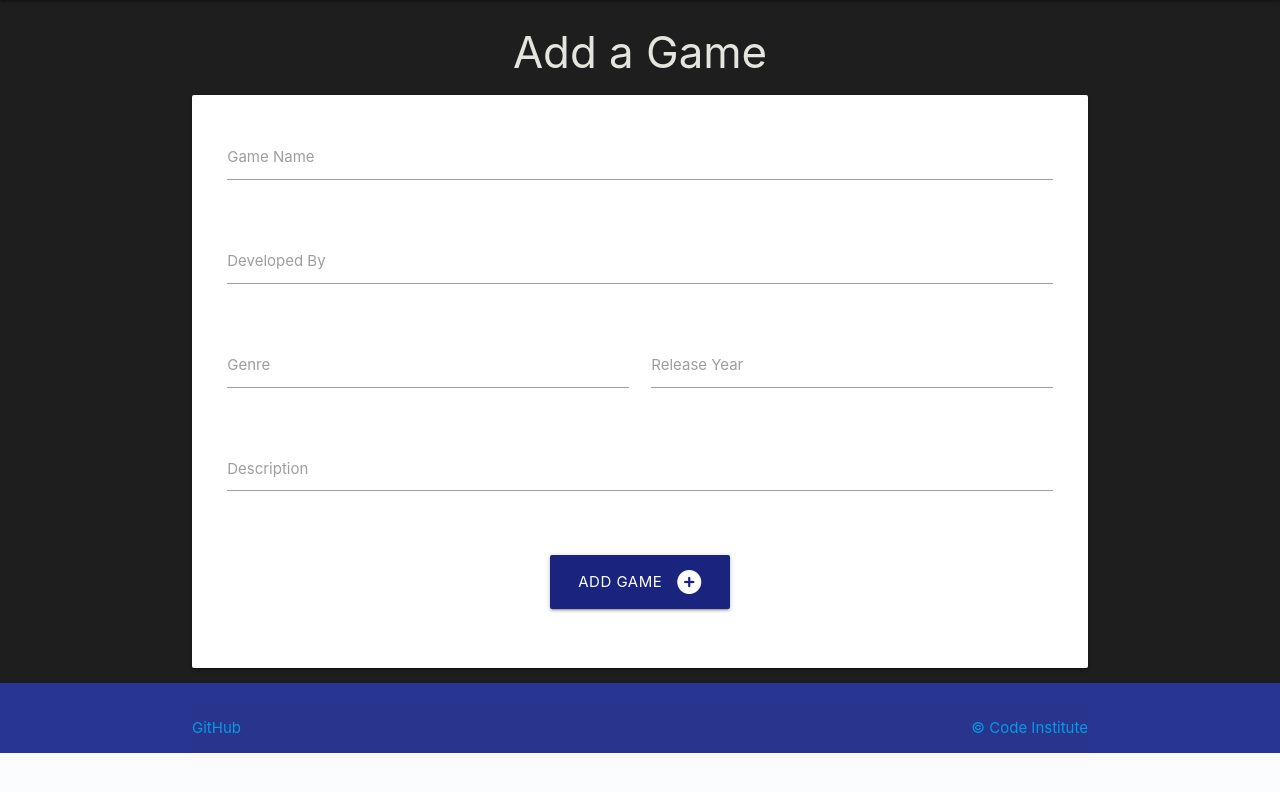
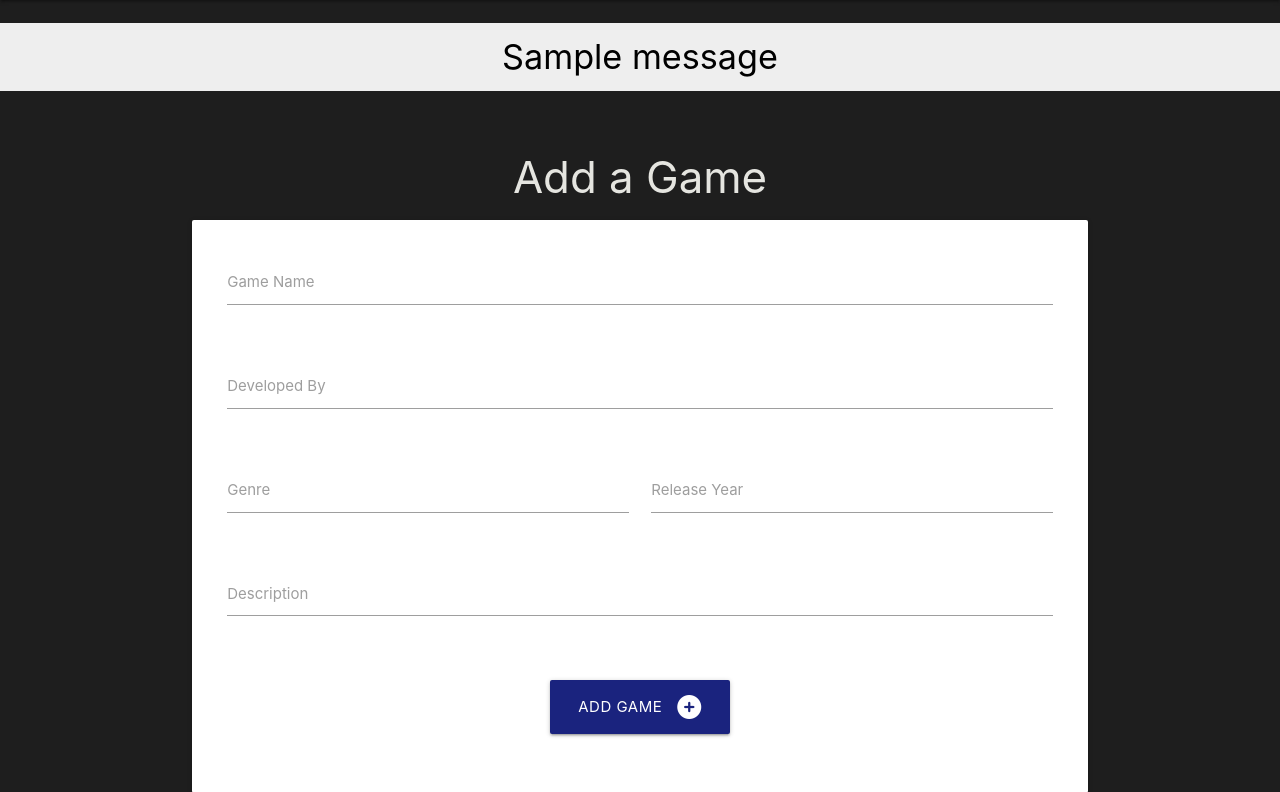
Before and after one commit to joshfreeman00/video-game-review-MS3, a Flask app: page /add_game in a window 1280 px wide. Shown: the part 64-856 px from the top of the page. Before the commit the page ends 817 px from the top, so only its background shows below. Run offline with Flask 2, Linux system fonts and the light colour scheme; the visitor is signed in with stand-in values (Sample User, id 1); tables that the repository leaves empty hold one stand-in row (values such as "Sample post"); one stand-in notice (Sample message) is shown; some libraries are stand-ins or nearby versions.

Commit message:
Implement alert flash code

```diff
--- a/videogamereview/templates/base.html
+++ b/videogamereview/templates/base.html
@@ -50,6 +50,18 @@
         </ul>
     </header>
 
+    <section>
+        <!-- flash messages -->
+        {% with messages = get_flashed_messages() %}
+            {% if messages %}
+                {% for message in messages %}
+                    <div class="row flashes">
+                        <h4 class="grey lighten-3 black-text center-align">{{ message }}</h4>
+                    </div>
+                {% endfor %}
+            {% endif %}
+        {% endwith %}
+    </section>
 
     <main class="container">
         {% block content%}
```
